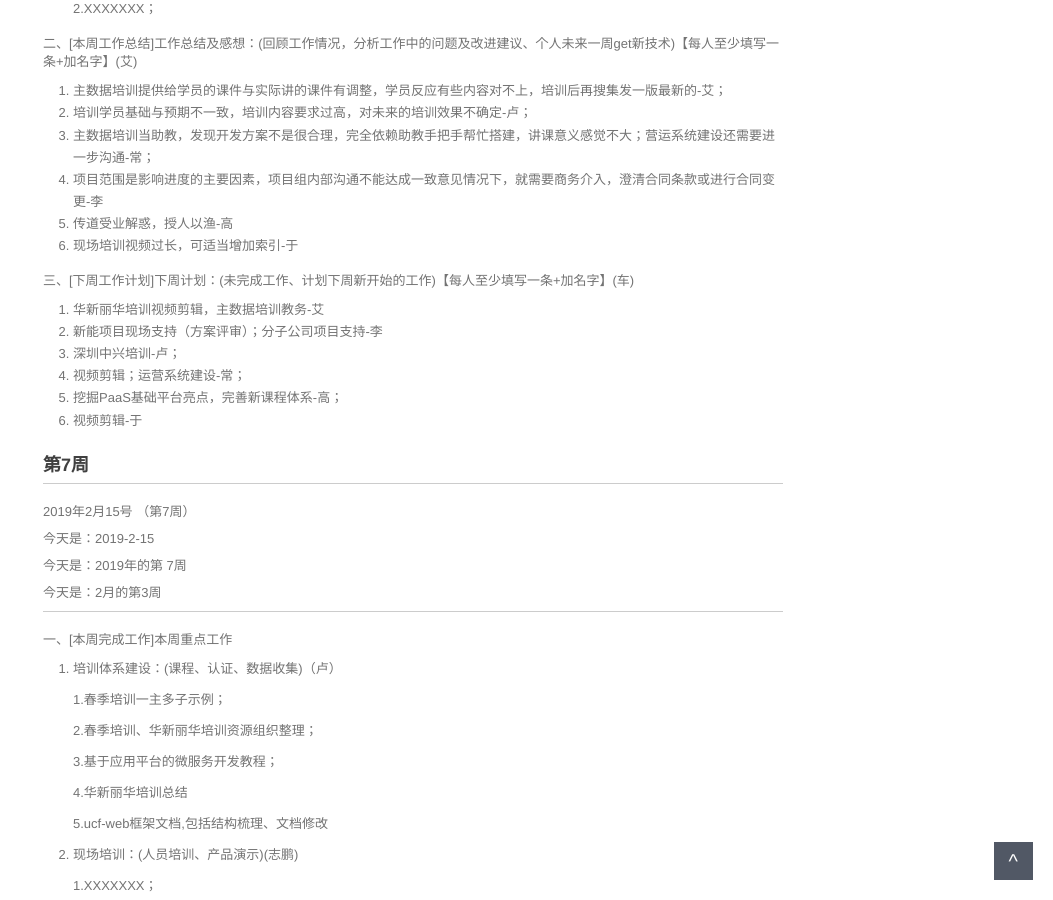
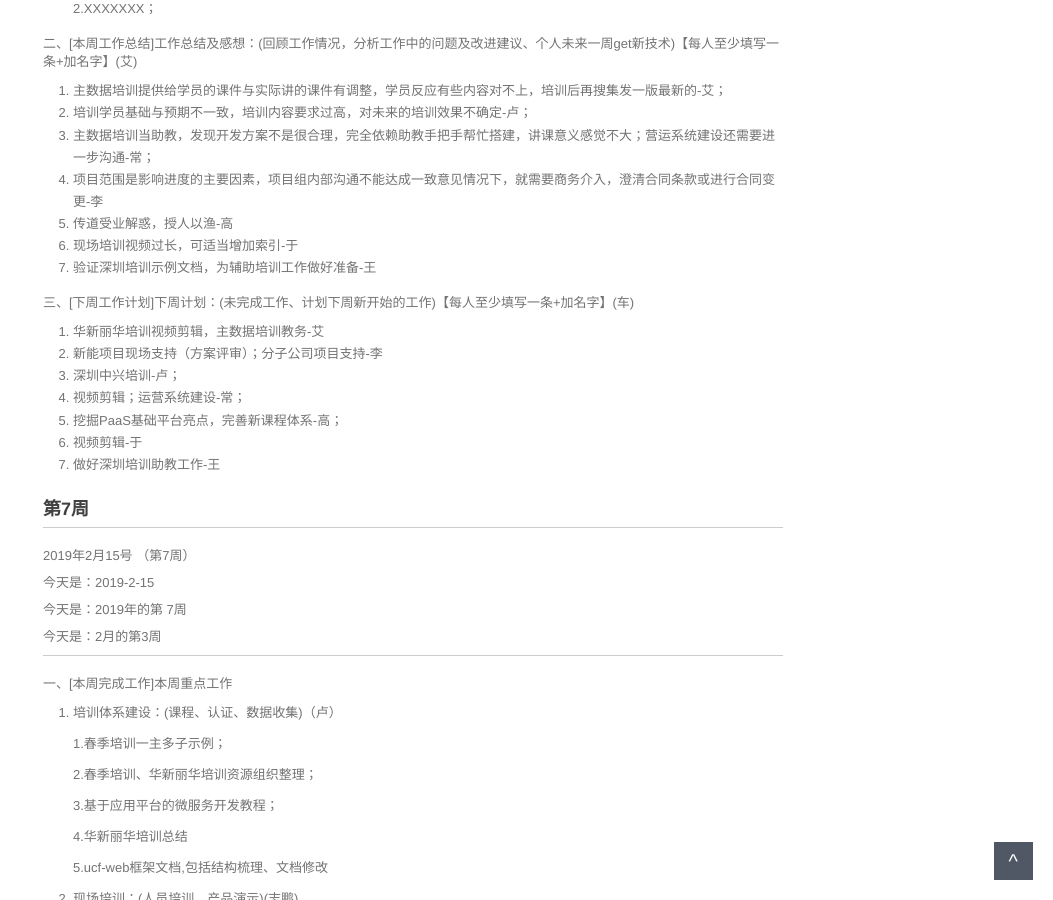
Before and after one commit to walllFlower/blog, a Jekyll site: the page built from _posts/2018-07-17-day_report_cxz.md, in a window 1280 px wide and 900 px high, scrolled down 1244 px. Shown: the whole window, without its empty margins (227-1280 px from the left). Built offline with Jekyll 4.4.1, drawn with Linux system fonts in a browser that asks for light colours; comment, search, counter and statistics services are not loaded.

Commit message:
Update 2018-07-17-day_report_cxz.md

```diff
--- a/_posts/2018-07-17-day_report_cxz.md
+++ b/_posts/2018-07-17-day_report_cxz.md
@@ -77,6 +77,7 @@ categories: 技术运营工作周报
 4. 项目范围是影响进度的主要因素，项目组内部沟通不能达成一致意见情况下，就需要商务介入，澄清合同条款或进行合同变更-李
 5. 传道受业解惑，授人以渔-高
 6. 现场培训视频过长，可适当增加索引-于
+7. 验证深圳培训示例文档，为辅助培训工作做好准备-王
 
 三、[下周工作计划]下周计划：(未完成工作、计划下周新开始的工作)【每人至少填写一条+加名字】(车)
 
@@ -86,6 +87,7 @@ categories: 技术运营工作周报
 4. 视频剪辑；运营系统建设-常；
 5. 挖掘PaaS基础平台亮点，完善新课程体系-高；
 6. 视频剪辑-于
+7. 做好深圳培训助教工作-王
 
 ###  第7周
 
```
